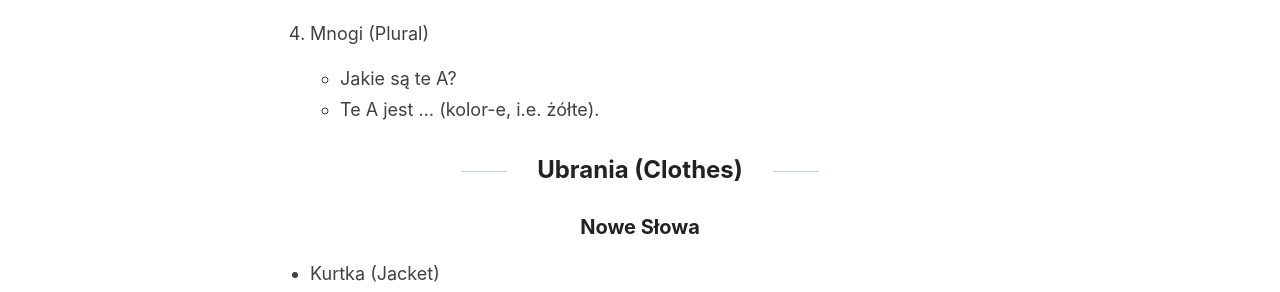
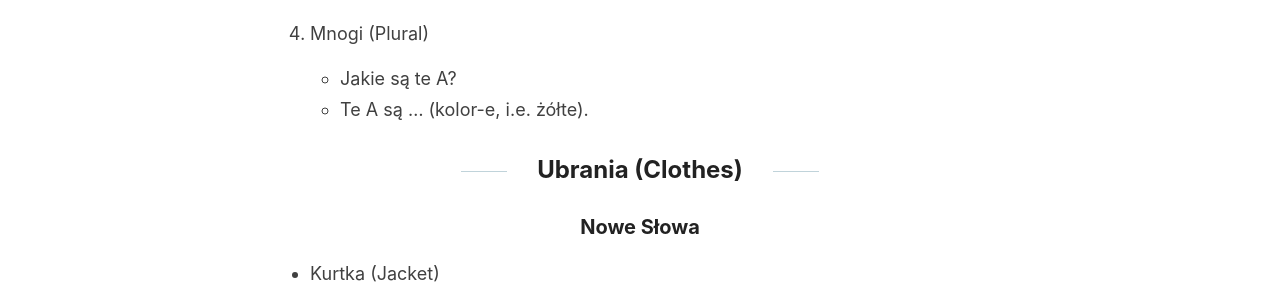
Before and after one commit to determinedguy/cecoret, a Jekyll site: the page built from _posts/2023-7-10-sjikp-6.md, in a window 1280 px wide and 900 px high, scrolled down 1336 px. Shown: the part 161-453 px from the top of the window. Built offline with Jekyll 4.4.1, drawn with Linux system fonts in a browser that asks for light colours.

Commit message:
fix: content

```diff
--- a/_posts/2023-7-10-sjikp-6.md
+++ b/_posts/2023-7-10-sjikp-6.md
@@ -48,7 +48,7 @@ categories: [Personal, Summer School, Polish, SJiKP, Language, Notes]
 4. Mnogi (Plural)
 
     - Jakie są te A?
-    - Te A jest ... (kolor-e, i.e. żółte).
+    - Te A są ... (kolor-e, i.e. żółte).
 
 ## Ubrania (Clothes)
 
```
